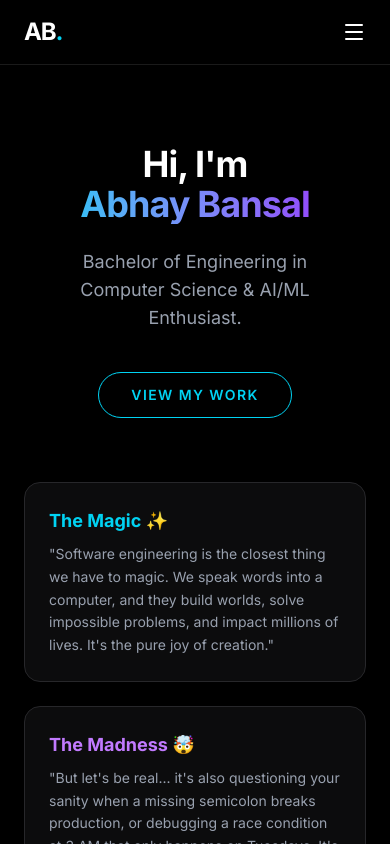
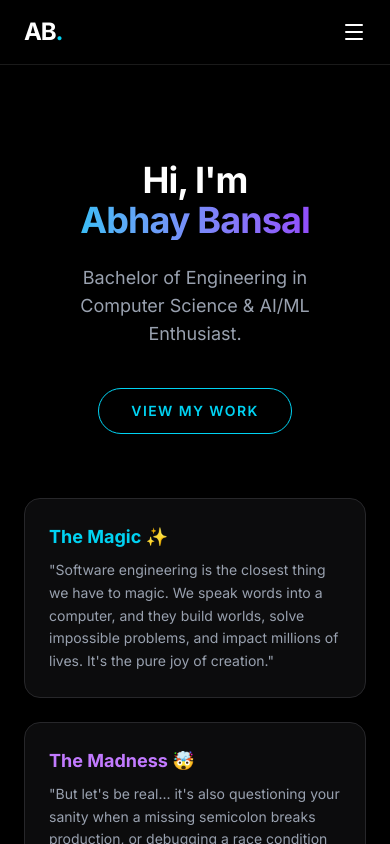
Before and after one commit to abhaybansal0322/portfolio, a Next.js app: page / in a window 390 px wide. Shown: the top 844 px of the page. Built offline with nearby package versions, Linux system fonts and the light colour scheme.

Commit message:
Fixed Overlapping part 4

```diff
--- a/src/components/Hero.tsx
+++ b/src/components/Hero.tsx
@@ -6,7 +6,7 @@ const Hero = () => {
     return (
         <section
             id="home"
-            className="relative w-full overflow-hidden bg-black text-white pt-36 pb-20 md:h-screen md:min-h-[800px] md:flex md:items-center md:justify-center md:pt-0 md:pb-0"
+            className="relative w-full overflow-hidden bg-black text-white pt-40 pb-20 sm:pt-44 md:h-screen md:min-h-[800px] md:flex md:items-center md:justify-center md:pt-0 md:pb-0"
         >
             {/* Background Elements */}
             <div className="absolute inset-0 bg-[radial-gradient(circle_at_center,_var(--tw-gradient-stops))] from-cyan-900/20 via-black to-black" />
```
